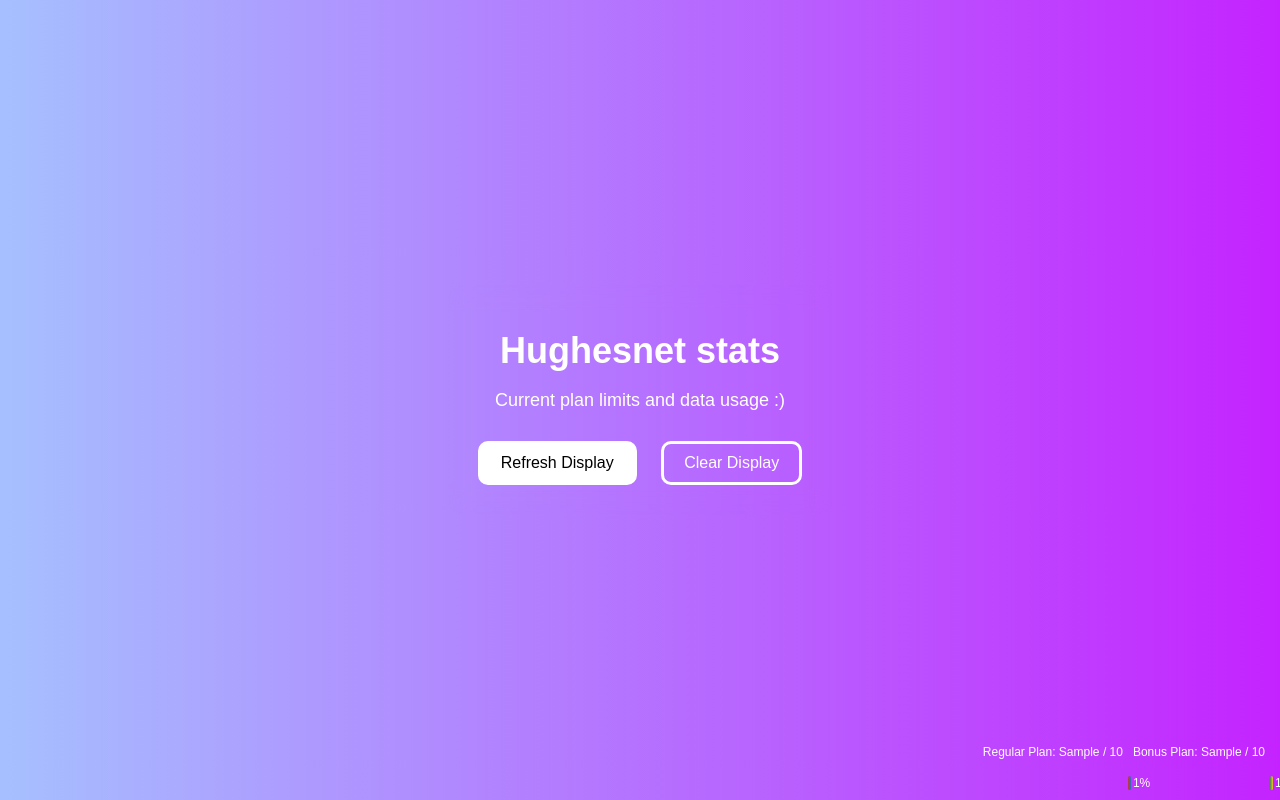
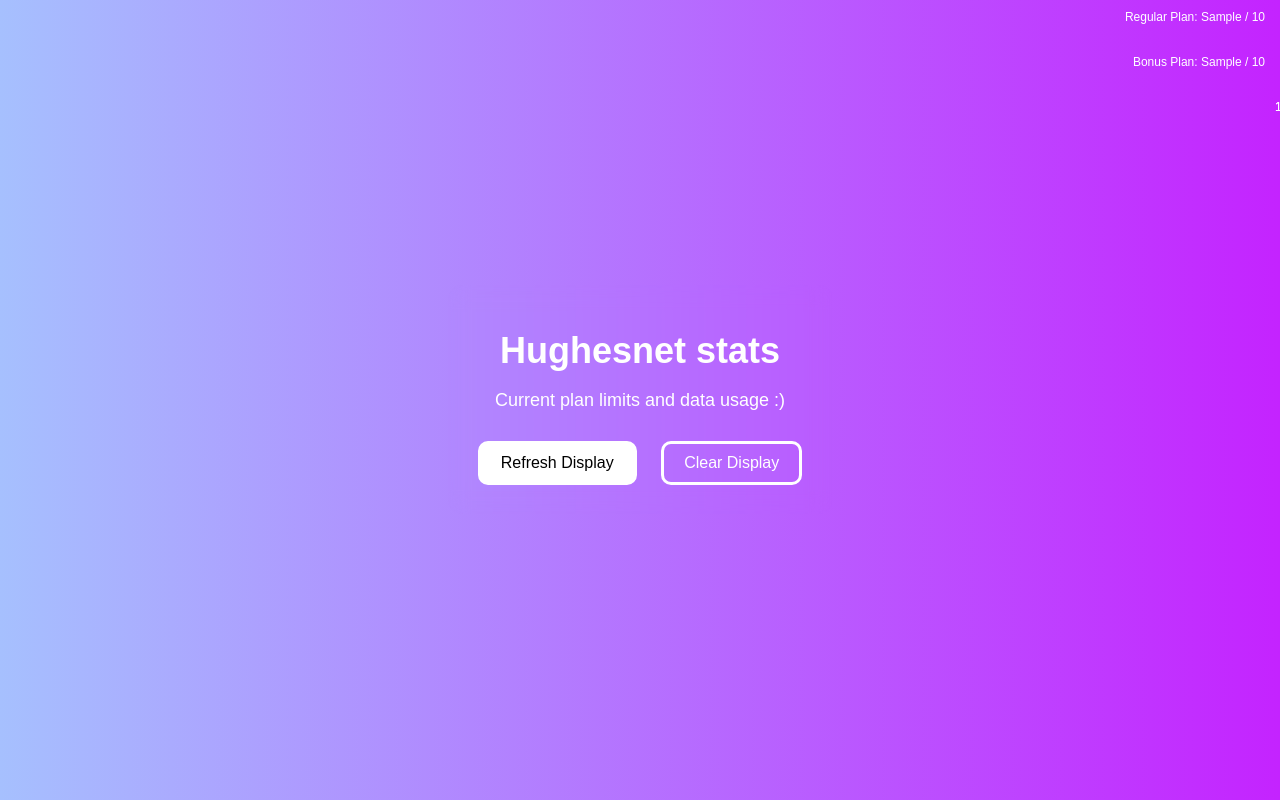
Before and after one commit to TheQuib/Vista, a Python web app: template src/web/templates/home.html in a window 1280 px wide. Run offline with Jinja, Linux system fonts and the light colour scheme; the template is opened without the code that fills it: most values are stand-ins (such as "Sample title", 1, 10 or a date in 2020).

Commit message:
Update styles.css

```diff
--- a/src/web/static/styles.css
+++ b/src/web/static/styles.css
@@ -36,9 +36,11 @@ p {
 
 .progress-bars {
     position: fixed;
-    bottom: 10px;
+    top: 10px;
     right: 10px;
-    display: flex; /* This will align the bars horizontally */
+    display: flex;
+    flex-direction: column; /* Stack the bars vertically */
+    align-items: flex-end;
 }
 
 .progress-container {
@@ -50,17 +52,16 @@ margin-top: 30px;
     width: 30px; /* Width for vertical bars */
     background-color: rgba(255, 255, 255, 0.2);
     border-radius: 15px;
-    margin-left: 15px; /* Space between the bars */
+    margin-bottom: 15px; /* Space between the bars */
     position: relative;
-    display: flex;
-    align-items: flex-end; /* This makes the progress fill from the bottom */
+    overflow: hidden; /* To make sure the progress doesn't spill outside the bar */
 }
 
 .progress {
 position: absolute;
 bottom: 0; /* Start filling from the bottom */
 width: 100%; /* Full width of the container */
-border-radius: 15px;
+height: 0%; /* Set initial height, will be changed dynamically */
 background: linear-gradient(0deg, #f68084, #a6c0fe); /* 0deg makes the gradient vertical */
 }
 
```
